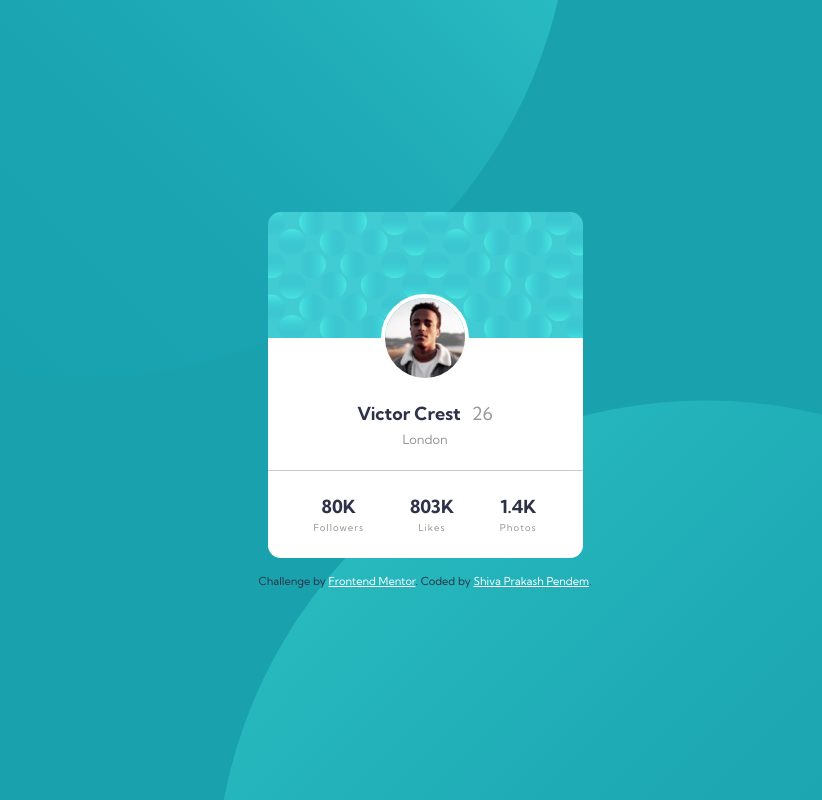
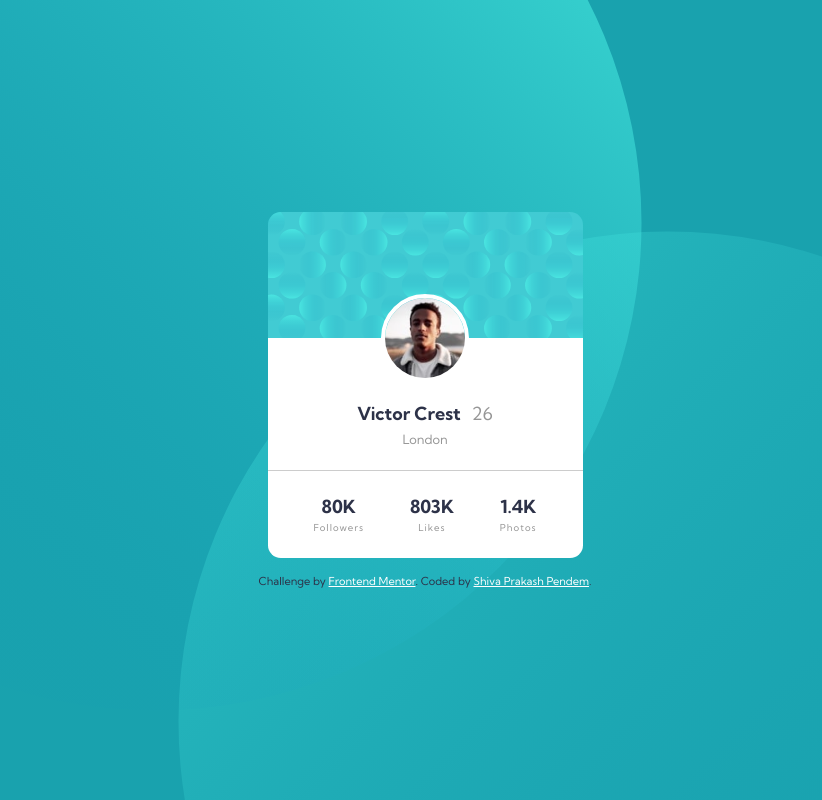
Before and after one commit to shivaprakash-sudo/profile-card-component, a plain HTML site: page index.html in a window 1280 px wide. Shown: the whole page, without its empty margins (215-1037 px from the left). Drawn offline with Linux system fonts and the light colour scheme.

Commit message:
add bg images stylings for mobile and desktop screens

```diff
--- a/style.css
+++ b/style.css
@@ -52,7 +52,7 @@ body {
     justify-content: center;
     background-color: var(--clr-primary-100);
     background-image: url(./images/bg-pattern-top.svg), url(./images/bg-pattern-bottom.svg);
-    background-position: left -15vw top -75vh, top 50vh right -10vw;
+    background-position: right -30% top 150%, left -20% top -75%;
     background-repeat: no-repeat;
 }
 
@@ -170,3 +170,9 @@ body {
 .attribution a {
     color: #fff;
 }
+
+@media (min-width: 376px) {
+    body {
+        background-position: left -40% top 150%, left 130% top -130%;
+    }
+}
```
